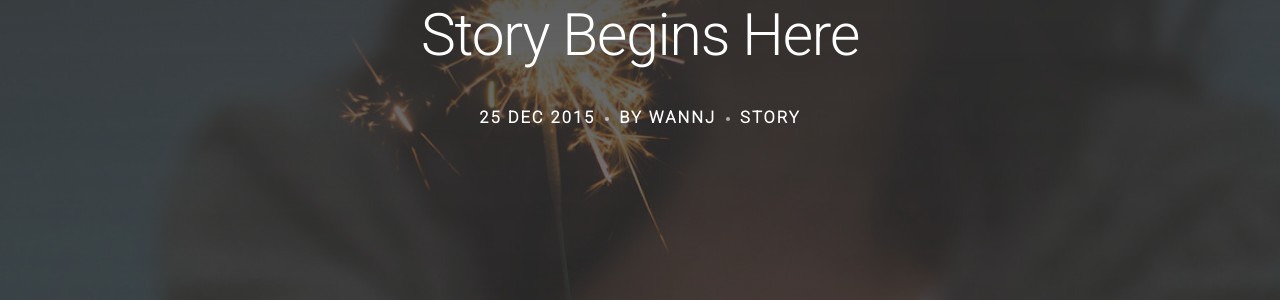
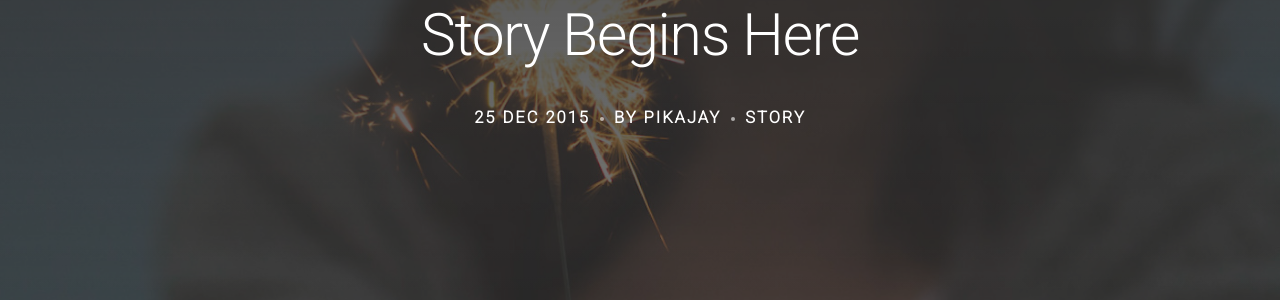
Before and after one commit to JayWan/JayWan.github.io, a Jekyll site: the page built from _posts/2015-12-25-StoryBegins.markdown, in a window 1280 px wide. Shown: the part 243-543 px from the top of the page. Built offline with Jekyll 4.4.1, drawn with Linux system fonts in a browser that asks for light colours; nearby versions of some CDN libraries; some web fonts are replaced.

Commit message:
Change author name.

```diff
--- a/_config.yml
+++ b/_config.yml
@@ -29,7 +29,7 @@ exclude:
   - .jekyll-cache
 
 author:
-  name:           	 WanNJ
+  name:           	 Pikajay
   url:            	 your site url
   facebook:          username
   twitter:           username
--- a/_layouts/post.html
+++ b/_layouts/post.html
@@ -32,7 +32,11 @@ layout: default
               </time>
             </li>
             <li class="postMeta-author">
+            {% if page.author %}
+              By {{ page.author }}
+            {% else %}
               By {{ site.author.name }}
+            {% endif %}
             </li>
             <li class="postMeta-tags">
               {{ page.categories }}
--- a/_posts/2023-2-6-HappyBDayPichajay.markdown
+++ b/_posts/2023-2-6-HappyBDayPichajay.markdown
@@ -1,7 +1,7 @@
 ---
 layout: post
 title:  "Happy 26th Birthday Pikajay"
-date:   2023-2-6 00:00:00
+date:   2023-2-6
 excerpt: ""
 categories: Story
 tags:  mickey
@@ -12,6 +12,7 @@ bgContrast: dark
 bgGradientOpacity: darker
 syntaxHighlighter: no
 bgm: 任我行.mp3
+author: Pikachi
 ---
 
 Hey, 宝贝儿，AKA Pikajay, 生日快乐！按照往常我会在这里舒展舒展纸张，提笔写上一句，展信佳！但这一次我想用你一直温暖我的方式在键盘间敲下我想对26岁的你说的一些话。
```
Also changed, not shown: assets/images/thumbnail/23.jpg (added).
